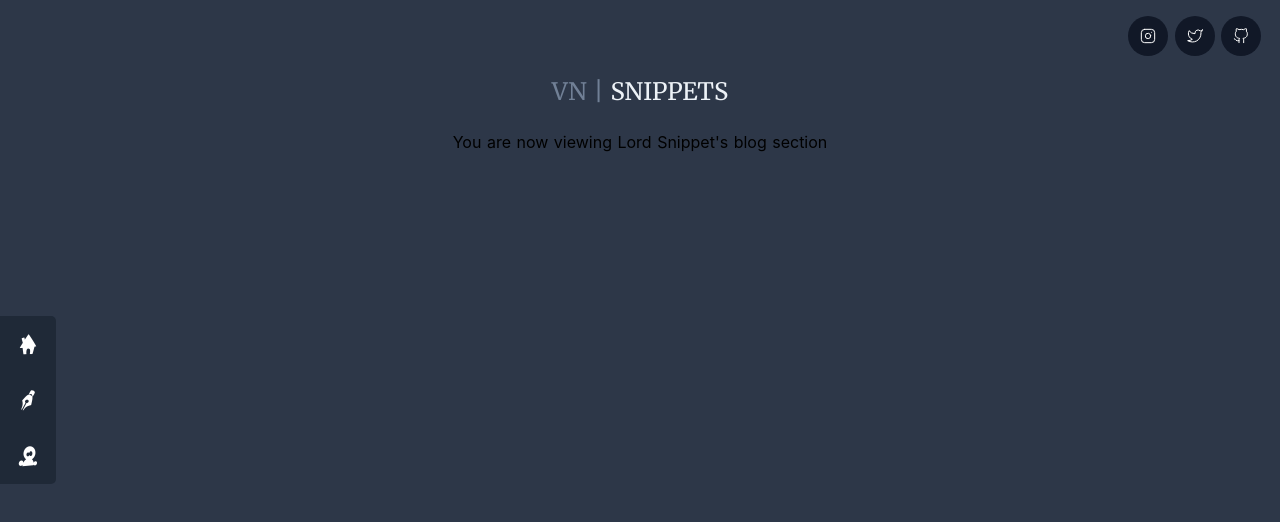
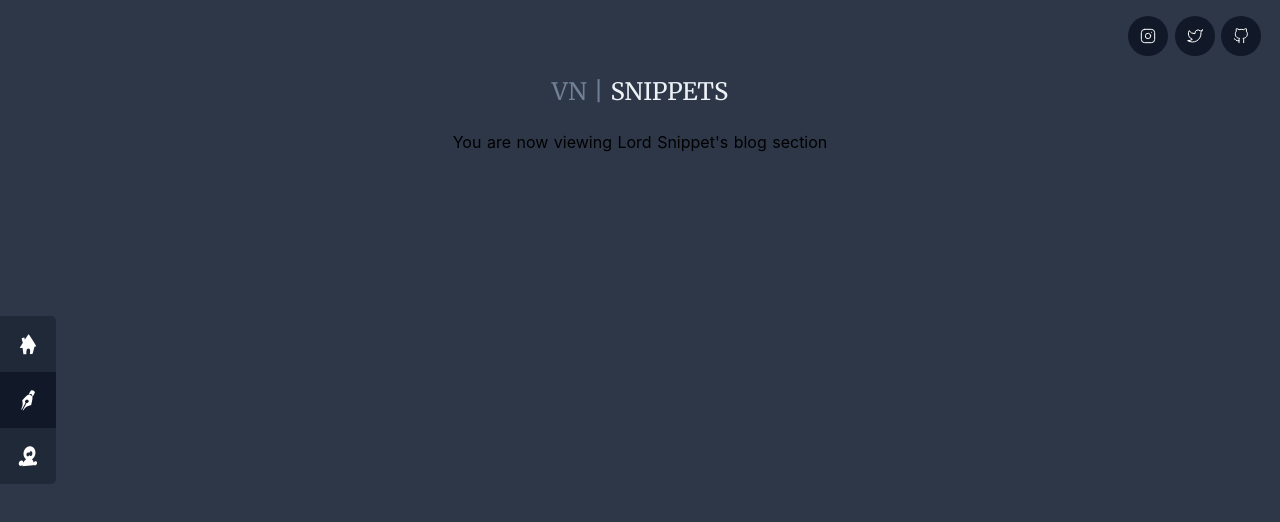
Before and after one commit to vnsnippets/vnsnippets, a Nuxt app in the folder code/: page /blog in a window 1280 px wide. Shown: the top 522 px of the page. Built offline with nearby package versions, Linux system fonts and the light colour scheme; a web font is replaced by a local one.

Commit message:
highlight current route in side navigation

```diff
--- a/code/components/Branding.vue
+++ b/code/components/Branding.vue
@@ -35,4 +35,7 @@ export default Vue.extend({
    font-weight: 100;
    font-size: 24px;
 }
+
+.brand:hover .text-gray-200 { color: #9CA3AF; transition: all 200ms ease; }
+.brand:hover .text-gray-600 { color: #E5E7EB; transition: all 200ms ease; }
 </style>
--- a/code/components/Navigation.vue
+++ b/code/components/Navigation.vue
@@ -72,11 +72,15 @@ export default Vue.extend({
    font-size: 1.25em;
 }
 
-.menu-item.active-link:not(.home){
+.menu-item.home.nuxt-link-exact-active {
    background: #111827;
    pointer-events: none;
 }
 
+.menu-item.nuxt-link-active:not(.home){
+   background: #111827;
+   pointer-events: none;
+}
 
 .menu-item:hover {
    background: #111827;
@@ -124,12 +128,12 @@ export default Vue.extend({
 
 /*
 .menu-item.home,
-.menu-item.active-link.home {
+.menu-item.nuxt-link-active.home {
    background: #10B981;
 }
 
 .menu-item.home:hover,
-.menu-item.active-link.home:hover {
+.menu-item.nuxt-link-active.home:hover {
    background: #34D399;
    transition: all ease-in-out 250ms;
 } */
--- a/code/nuxt.config.js
+++ b/code/nuxt.config.js
@@ -67,8 +67,5 @@ export default {
 
     extend (config, ctx) {
     }
-  },
-  router: {
-    linkActiveClass: 'active-link'
   }
 }
```
